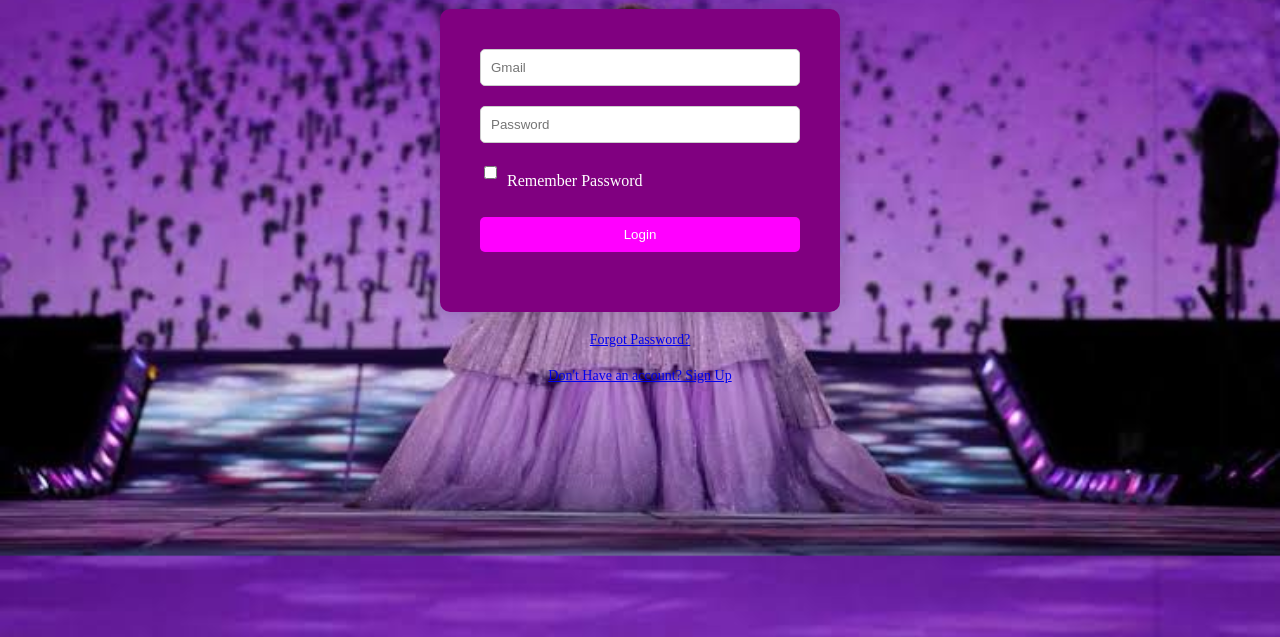
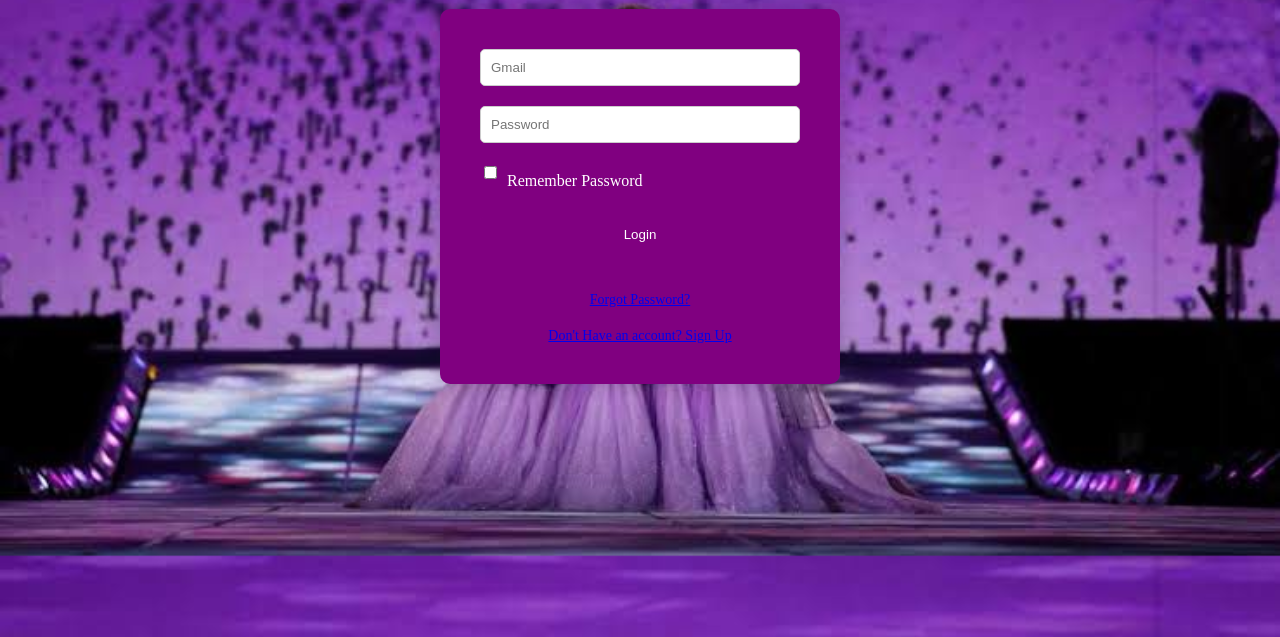
Before and after one commit to Peterson-Arkin-De-Leon/Index.html, a plain HTML site: page index.html in a window 1280 px wide. Shown: the part 163-800 px from the top of the page. Drawn offline with Linux system fonts and the light colour scheme.

Commit message:
index.html

```diff
--- a/index.html
+++ b/index.html
@@ -65,13 +65,13 @@
         <input type="checkbox" id="remember"> <label for="remember" style="margin-left: 5px;">Remember Password</label>
       </div>
       <br>
-      <input type="submit" value="Login" style="width: 100%; padding: 10px; background-color: magenta; color: white; border: none; border-radius: 5px; cursor: pointer;">
+      <input type="submit" value="Login" style="width: 100%; padding: 10px; background-color: purple; color: white; border: none; border-radius: 5px; cursor: pointer;">
       <br>
+  <div class="forgot-password"><a href="#">Forgot Password?</a></div>
+  <div class="forgot-password"><a href="#" id="signupLink">Don't Have an account? Sign Up</a>
     </form>
   </div>
-  <div class="forgot-password"><a href="#">Forgot Password?</a></div>
-  <div class="forgot-password"><a href="#" id="signupLink">Don't Have an account? Sign Up</a></div>
-</div>
+
 
 <div class="container" style="display: none;" id="signupContainer">
   <div class="login-heading">Sign Up</div>
```
